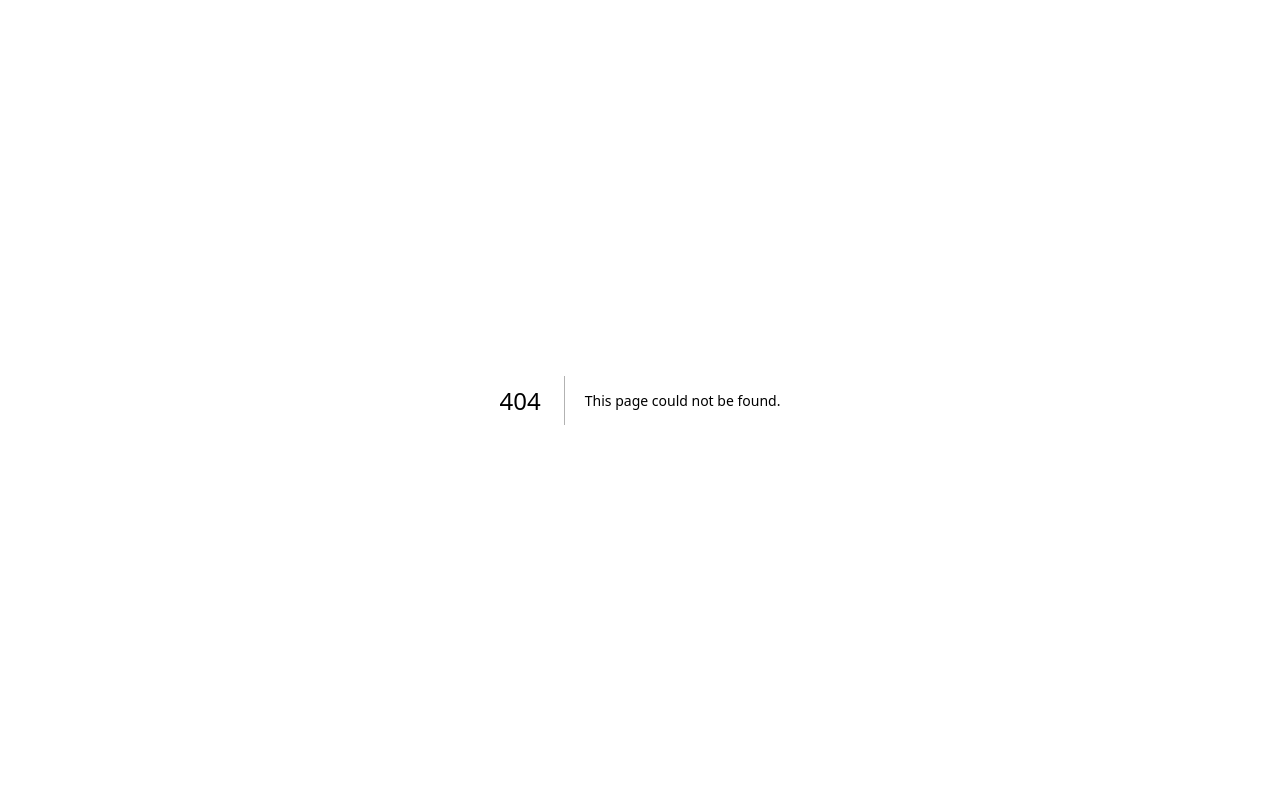
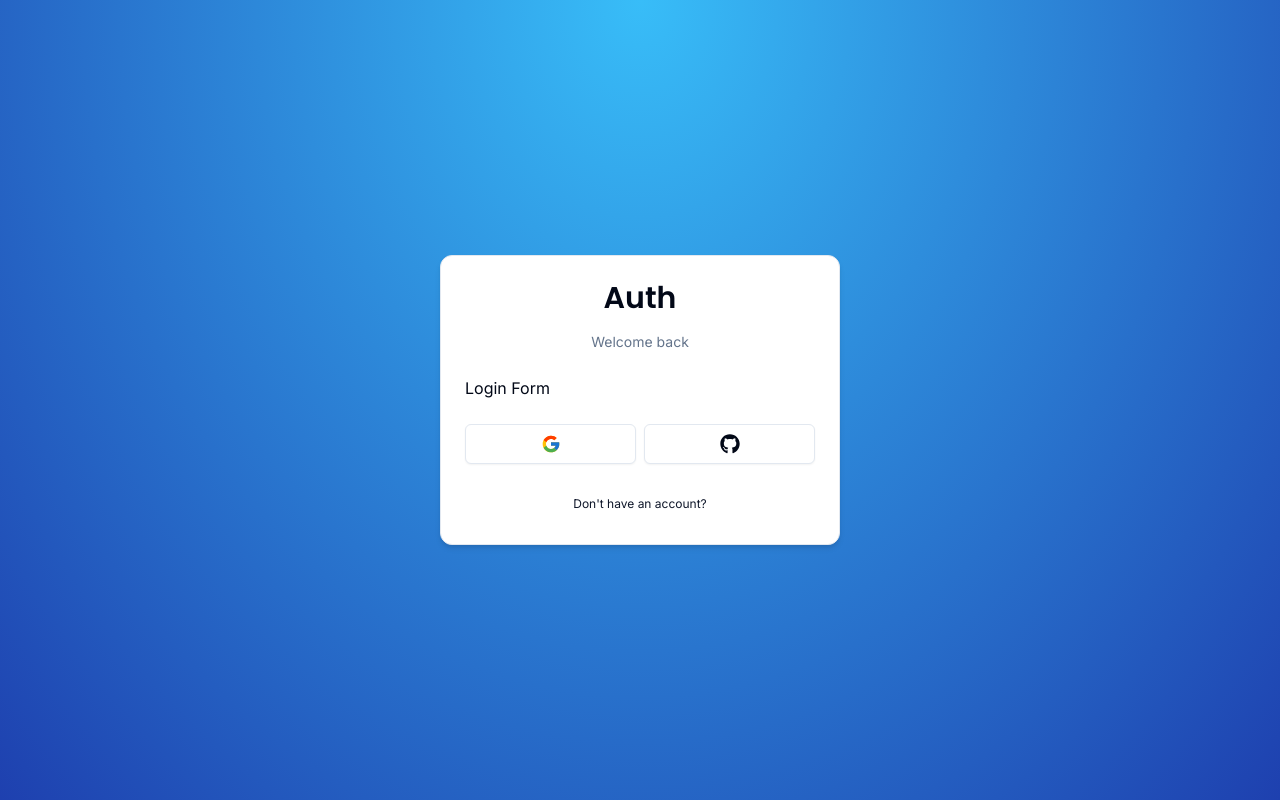
Before and after one commit to mahmudlukman/next-auth-toolkit, a Next.js app: page /auth/login in a window 1280 px wide. Before the commit this address had no page. Built offline with nearby package versions, Linux system fonts and the light colour scheme.

Commit message:
form wrapper ui created

```diff
--- /dev/null
+++ b/app/auth/layout.tsx
@@ -0,0 +1,9 @@
+const AuthLayout = ({ children }: { children: React.ReactNode }) => {
+  return (
+    <div className="h-full flex items-center justify-center bg-[radial-gradient(ellipse_at_top,_var(--tw-gradient-stops))] from-sky-400 to-blue-800">
+     {children}
+    </div>
+  );
+};
+
+export default AuthLayout;
--- /dev/null
+++ b/app/auth/login/page.tsx
@@ -0,0 +1,10 @@
+import {LoginForm} from '@/components/auth/LoginForm'
+import React from 'react'
+
+const Login = () => {
+  return (
+    <LoginForm/>
+  )
+}
+
+export default Login
--- /dev/null
+++ b/components/auth/BackButton.tsx
@@ -0,0 +1,27 @@
+"use client"
+
+import Link from "next/link";
+import { Button } from "../ui/button"
+
+interface BackButtonProps {
+  href: string;
+  label: string
+}
+
+export const BackButton = ({
+  href,
+  label
+}: BackButtonProps) => {
+  return (
+    <Button
+      variant="link"
+      className="font-normal w-full"
+      size="sm"
+      asChild
+    >
+      <Link href={href}>
+        {label}
+      </Link>
+    </Button>
+  )
+}
--- /dev/null
+++ b/components/auth/CardWrapper.tsx
@@ -0,0 +1,42 @@
+'use client';
+
+import { Card, CardContent, CardFooter, CardHeader } from '../ui/card';
+import { BackButton } from './BackButton';
+import { Header } from './Header';
+import { Social } from './Social';
+
+interface CardWrapperProps {
+  children: React.ReactNode;
+  headerLabel: string;
+  backButtonLabel: string;
+  backButtonHref: string;
+  showSocial?: boolean;
+}
+
+export const CardWrapper = ({
+  children,
+  headerLabel,
+  backButtonLabel,
+  backButtonHref,
+  showSocial,
+}: CardWrapperProps) => {
+  return (
+    <Card className="w-[400px] shadow-md">
+      <CardHeader>
+        <Header label={headerLabel} />
+      </CardHeader>
+      <CardContent>{children}</CardContent>
+      {showSocial && (
+        <CardFooter>
+          <Social />
+        </CardFooter>
+      )}
+      <CardFooter>
+        <BackButton
+          label={backButtonLabel}
+          href={backButtonHref}
+        />
+      </CardFooter>
+    </Card>
+  );
+};
--- /dev/null
+++ b/components/auth/Header.tsx
@@ -0,0 +1,20 @@
+import { Poppins } from 'next/font/google';
+import { cn } from '@/lib/utils';
+
+const font = Poppins({
+  subsets: ['latin'],
+  weight: ['600'],
+});
+
+interface HeaderProps {
+  label: string;
+}
+
+export const Header = ({ label }: HeaderProps) => {
+  return (
+    <div className="w-full flex flex-col gap-y-4 items-center justify-center">
+      <h1 className={cn('text-3xl font-semibold', font.className)}>Auth</h1>
+      <p className='text-muted-foreground text-sm'>{label}</p>
+    </div>
+  );
+};
--- /dev/null
+++ b/components/auth/LoginForm.tsx
@@ -0,0 +1,14 @@
+import { CardWrapper } from "./CardWrapper"
+
+export const LoginForm = () => {
+  return (
+    <CardWrapper
+      headerLabel="Welcome back"
+      backButtonLabel="Don't have an account?"
+      backButtonHref="/auth/register"
+      showSocial
+    >
+      Login Form
+    </CardWrapper>
+  )
+}
--- /dev/null
+++ b/components/auth/Social.tsx
@@ -0,0 +1,27 @@
+"use client"
+import {FcGoogle} from "react-icons/fc"
+import {FaGithub} from "react-icons/fa"
+import { Button } from "../ui/button"
+
+export const Social = () => {
+  return (
+    <div className="flex items-center w-full gap-x-2">
+      <Button
+        size='lg'
+        className="w-full"
+        variant='outline'
+        onClick={() => {}}
+      >
+        <FcGoogle className="h-5 w-5"/>
+      </Button>
+      <Button
+        size='lg'
+        className="w-full"
+        variant='outline'
+        onClick={() => {}}
+      >
+        <FaGithub className="h-5 w-5"/>
+      </Button>
+    </div>
+  )
+}
--- /dev/null
+++ b/components/ui/card.tsx
@@ -0,0 +1,76 @@
+import * as React from "react"
+
+import { cn } from "@/lib/utils"
+
+const Card = React.forwardRef<
+  HTMLDivElement,
+  React.HTMLAttributes<HTMLDivElement>
+>(({ className, ...props }, ref) => (
+  <div
+    ref={ref}
+    className={cn(
+      "rounded-xl border bg-card text-card-foreground shadow",
+      className
+    )}
+    {...props}
+  />
+))
+Card.displayName = "Card"
+
+const CardHeader = React.forwardRef<
+  HTMLDivElement,
+  React.HTMLAttributes<HTMLDivElement>
+>(({ className, ...props }, ref) => (
+  <div
+    ref={ref}
+    className={cn("flex flex-col space-y-1.5 p-6", className)}
+    {...props}
+  />
+))
+CardHeader.displayName = "CardHeader"
+
+const CardTitle = React.forwardRef<
+  HTMLParagraphElement,
+  React.HTMLAttributes<HTMLHeadingElement>
+>(({ className, ...props }, ref) => (
+  <h3
+    ref={ref}
+    className={cn("font-semibold leading-none tracking-tight", className)}
+    {...props}
+  />
+))
+CardTitle.displayName = "CardTitle"
+
+const CardDescription = React.forwardRef<
+  HTMLParagraphElement,
+  React.HTMLAttributes<HTMLParagraphElement>
+>(({ className, ...props }, ref) => (
+  <p
+    ref={ref}
+    className={cn("text-sm text-muted-foreground", className)}
+    {...props}
+  />
+))
+CardDescription.displayName = "CardDescription"
+
+const CardContent = React.forwardRef<
+  HTMLDivElement,
+  React.HTMLAttributes<HTMLDivElement>
+>(({ className, ...props }, ref) => (
+  <div ref={ref} className={cn("p-6 pt-0", className)} {...props} />
+))
+CardContent.displayName = "CardContent"
+
+const CardFooter = React.forwardRef<
+  HTMLDivElement,
+  React.HTMLAttributes<HTMLDivElement>
+>(({ className, ...props }, ref) => (
+  <div
+    ref={ref}
+    className={cn("flex items-center p-6 pt-0", className)}
+    {...props}
+  />
+))
+CardFooter.displayName = "CardFooter"
+
+export { Card, CardHeader, CardFooter, CardTitle, CardDescription, CardContent }
--- a/package.json
+++ b/package.json
@@ -16,6 +16,7 @@
     "next": "14.0.4",
     "react": "^18",
     "react-dom": "^18",
+    "react-icons": "^4.12.0",
     "tailwind-merge": "^2.2.0",
     "tailwindcss-animate": "^1.0.7"
   },
```
Also changed, not shown: 1 other file (tests, documents, lock files or other folders).
